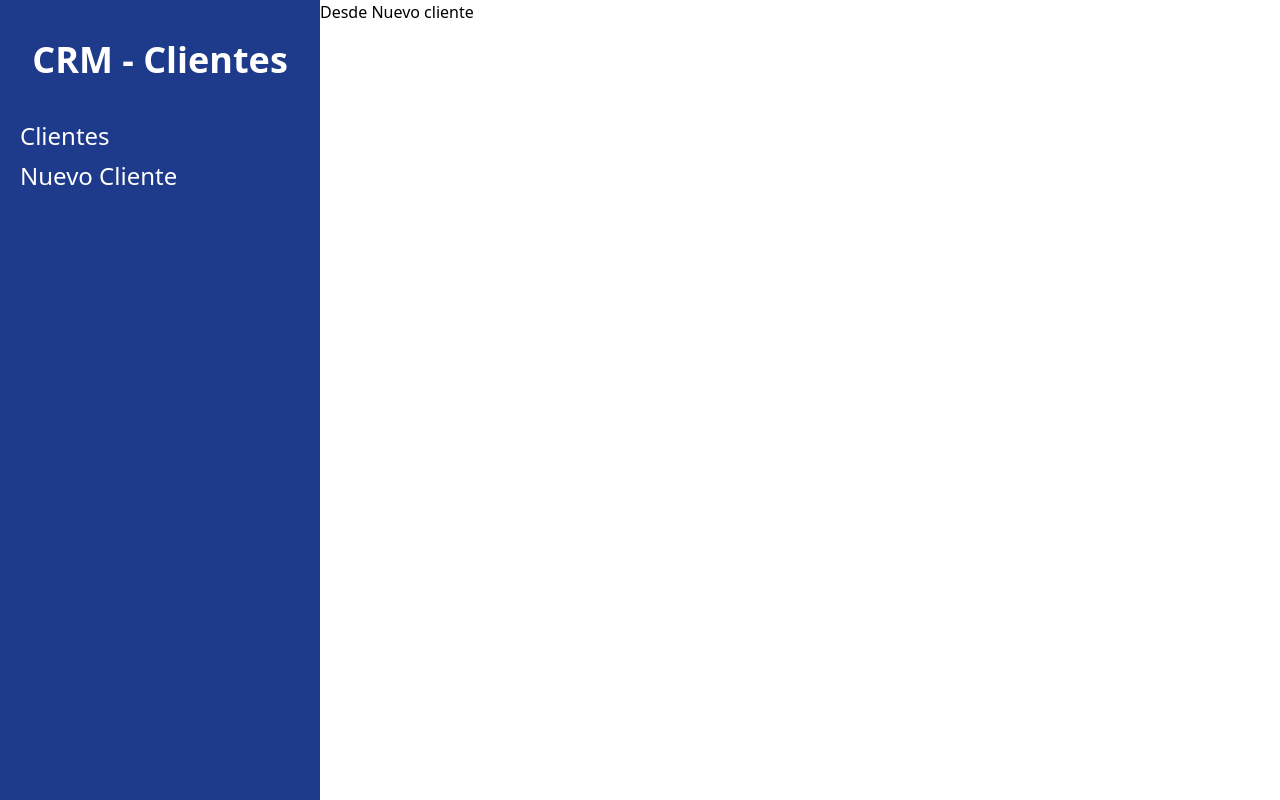
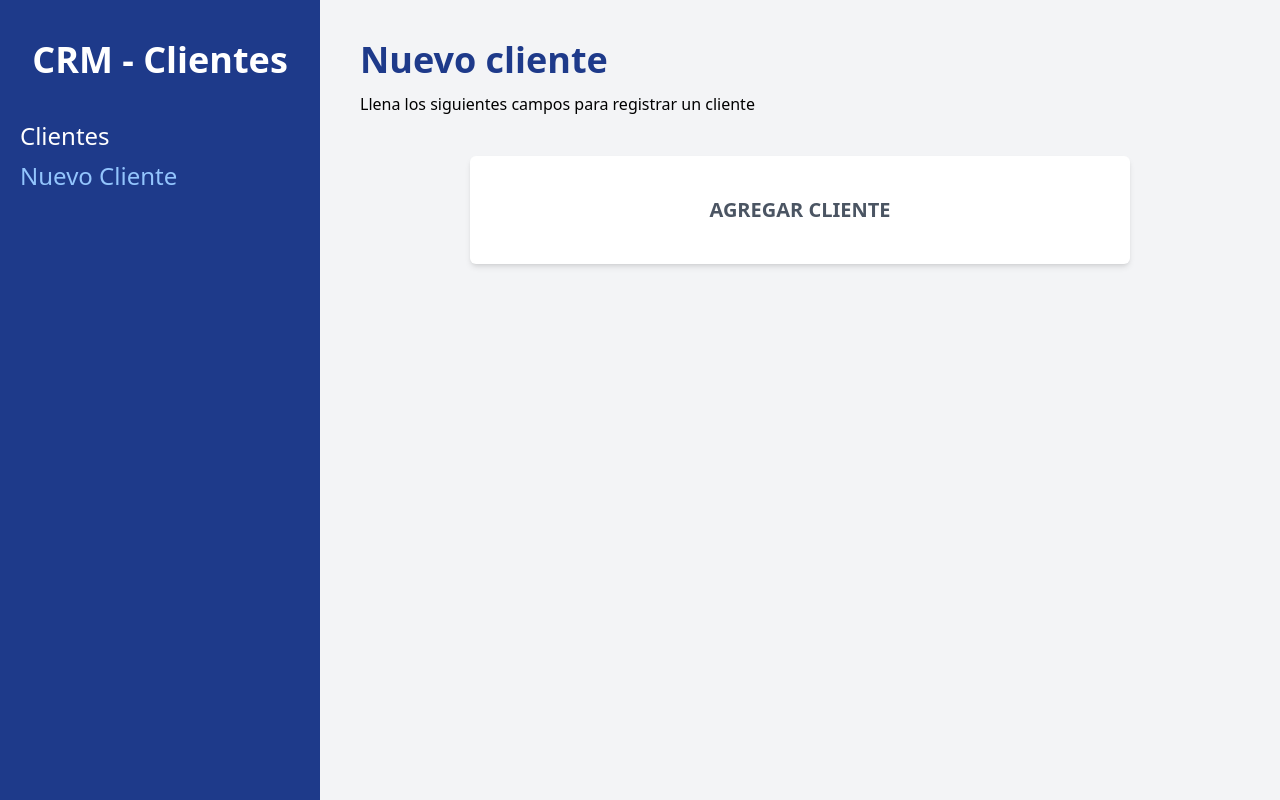
Before and after one commit to jhoanse98/CRM---Clientes, a React (Vite) app: page /clientes/nuevo in a window 1280 px wide. Built offline with nearby package versions, Linux system fonts and the light colour scheme.

Commit message:
agregando El componente de formulario y use del useLocation

```diff
--- a/index.html
+++ b/index.html
@@ -6,7 +6,7 @@
     <meta name="viewport" content="width=device-width, initial-scale=1.0" />
     <title>CRM - React</title>
   </head>
-  <body class=" min-h-screen bg-gr-100">
+  <body class=" min-h-screen bg-gray-100">
     <div id="root"></div>
     <script type="module" src="/src/main.jsx"></script>
   </body>
--- /dev/null
+++ b/src/components/Formulario.jsx
@@ -0,0 +1,9 @@
+const Formulario = () => {
+    return (
+        <div className="bg-white mt-10 px-5 py-10 rounded-md shadow-md md:w-3/4 mx-auto">
+            <h1 className="text-gray-600 font-bold text-xl text-center uppercase">Agregar Cliente</h1>
+        </div>
+    );
+}
+
+export default Formulario;
--- a/src/layout/Layout.jsx
+++ b/src/layout/Layout.jsx
@@ -1,25 +1,29 @@
-import { Outlet } from "react-router-dom"
+import { Outlet, Link, useLocation} from "react-router-dom"
 
 const layout = () => {
+    const location = useLocation()
+
+    const urlActual = location.pathname
+
     return (
         <div className="md:flex md:min-h-screen">
             <div className="md:w-1/4 bg-blue-900 px-5 py-10" >
-            <h2 className="text-4xl font-black text-center text-white">CRM - Clientes</h2>
+                <h2 className={"text-4xl font-black text-center text-white"}>CRM - Clientes</h2>
                 <nav className="mt-10">
-            <a
-                className="text-white text-2xl block mt-2 hover:text-blue-300"
-                href="/clientes"
-                >Clientes</a>
+                <Link
+                    className={` ${urlActual ==='/clientes' ? 'text-blue-300' : 'text-white'} text-2xl block mt-2 hover:text-blue-300`}
+                    to="/clientes"
+                    >Clientes</Link>
 
-            <a
-                className="text-white text-2xl block mt-2 hover:text-blue-300"
-                href="/clientes/nuevo"
-                >Nuevo Cliente</a>
+                <Link
+                    className={`${urlActual ==='/clientes/nuevo' ? 'text-blue-300' : 'text-white'} text-2xl block mt-2 hover:text-blue-300`}
+                    to="/clientes/nuevo"
+                    >Nuevo Cliente</Link>
             </nav>
 
             </div>
 
-        <div className="md:w-3/4">
+            <div className="md:w-3/4 p-10">
                 <Outlet />
             </div>
 
--- a/src/paginas/NuevoCliente.jsx
+++ b/src/paginas/NuevoCliente.jsx
@@ -1,11 +1,13 @@
 import React from 'react'
-
+import Formulario from '../components/Formulario'
 
 const NuevoCliente = () => {
   return (
-      <div>
-          <h1>Desde Nuevo cliente</h1>
-      </div>
+      <>
+        <h1 className=' font-black text-4xl text-blue-900'>Nuevo cliente</h1>
+        <p className='mt-3'>Llena los siguientes campos para registrar un cliente</p>
+        <Formulario />
+      </>
 
   )
 }
```
Lines whose indentation alone changed are shown as unchanged.
